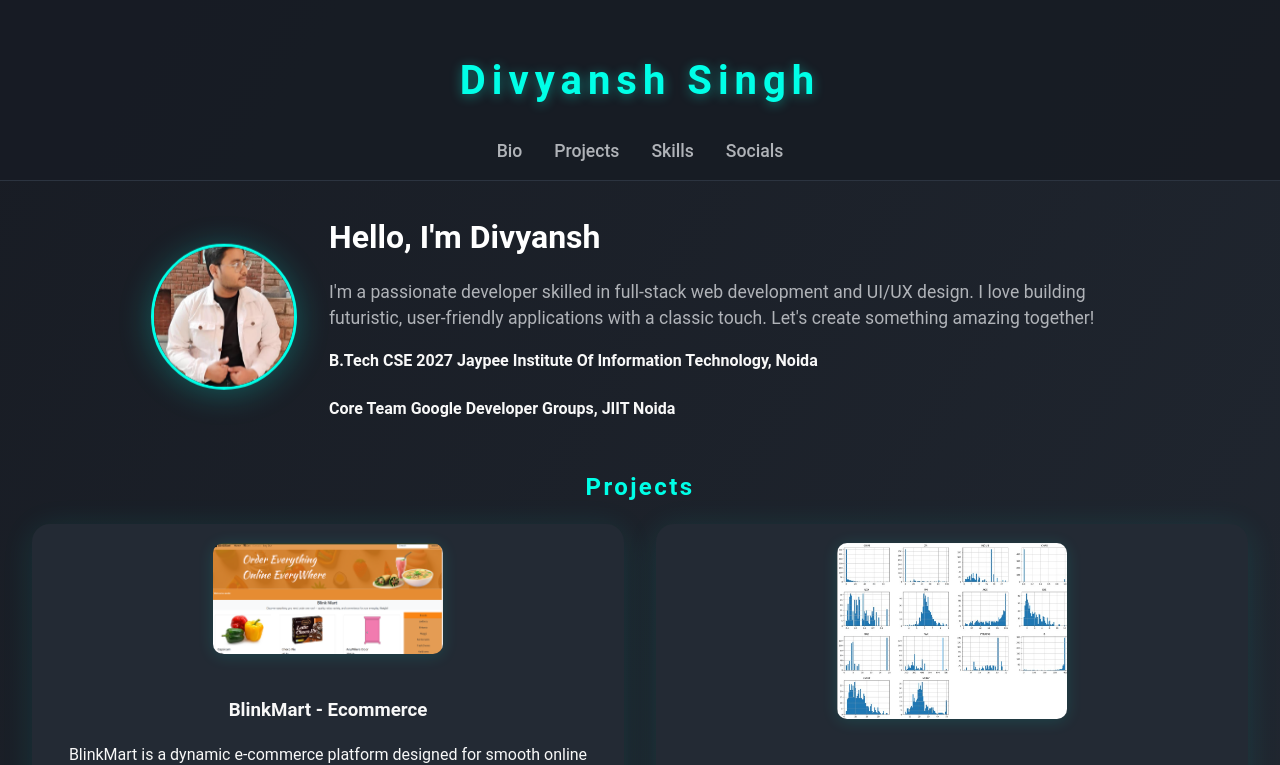
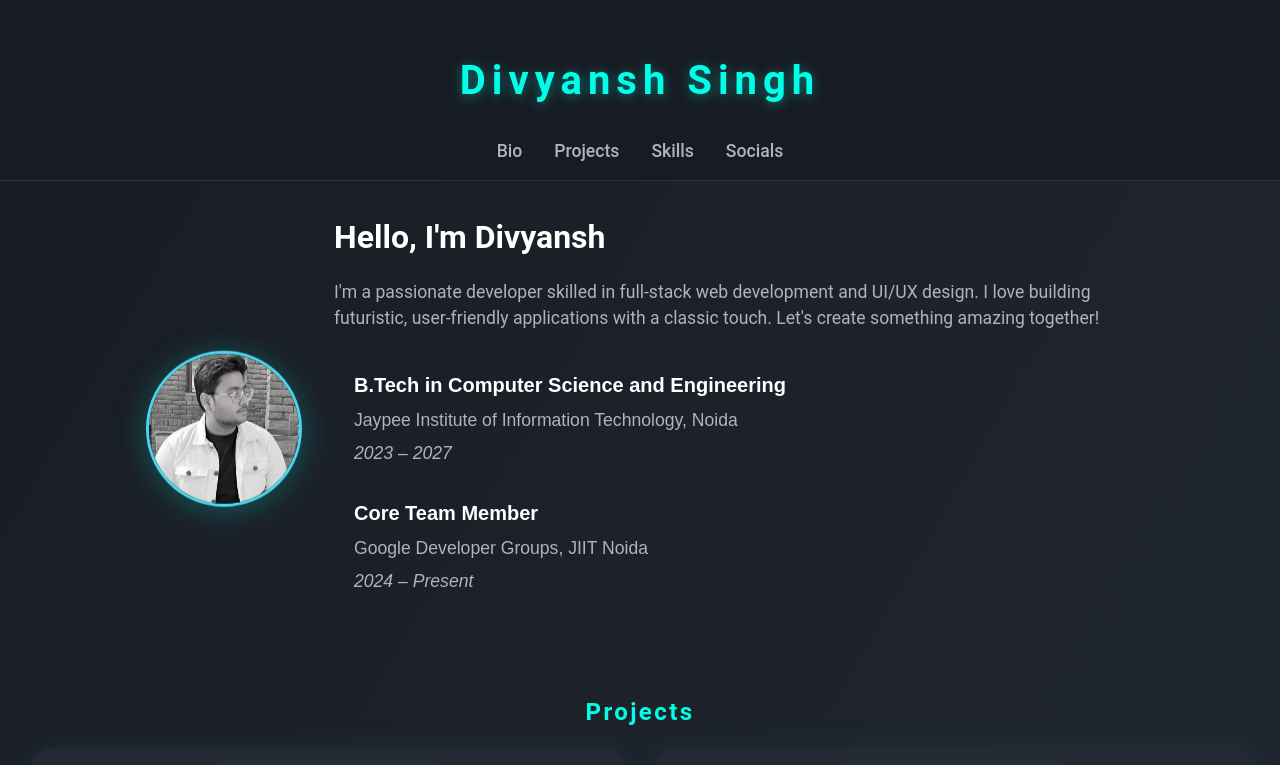
Before and after one commit to Divgithub045/portfolioc, a React (Vite) app: page / in a window 1280 px wide. Shown: the top 765 px of the page. Built offline with nearby package versions, Linux system fonts and the light colour scheme.

Commit message:
enhanced UI

```diff
--- a/src/App.css
+++ b/src/App.css
@@ -68,11 +68,12 @@ main {
 }
 
 .profile-photo {
-  width: 140px;
-  height: 140px;
+  width: 150px;
+  height: 150px;
   border-radius: 50%;
+  border-width: 0.5px;
   box-shadow: 0 4px 32px #00ffe744;
-  border: 3px solid #00ffe7;
+  border: 3px solid #49d7f0;
   object-fit: cover;
   animation: float 3s infinite alternate;
 }
@@ -283,3 +284,32 @@ footer {
 .contact-form button:hover {
   background: #00bfae;
 }
+
+.section {
+  color: #ffffff;
+  padding: 20px;
+  font-family: Arial, sans-serif;
+  line-height: 1.6;
+}
+
+.entry {
+  margin-bottom: 30px;
+}
+
+.title {
+  font-size: 20px;
+  font-weight: 600;
+  margin: 0 0 5px 0;
+}
+
+.subtitle {
+  font-size: 16px;
+  font-weight: 500;
+  margin: 0 0 5px 0;
+}
+
+.date {
+  font-style: italic;
+  font-size: 14px;
+  margin: 0;
+}
--- a/src/components/Bio.jsx
+++ b/src/components/Bio.jsx
@@ -12,9 +12,20 @@ const Bio = () => (
         I love building futuristic, user-friendly applications with a classic touch.
         Let's create something amazing together!
       </p>
-      <b>B.Tech CSE 2027 Jaypee Institute Of Information Technology, Noida</b>
-      <br /> <br />
-      <b>Core Team Google Developer Groups, JIIT Noida</b>
+      <div className="section">
+      <div className="entry">
+        <h3 className="title">B.Tech in Computer Science and Engineering</h3>
+        <p className="subtitle">Jaypee Institute of Information Technology, Noida</p>
+        <p className="date">2023 – 2027</p>
+      </div>
+
+      <div className="entry">
+        <h3 className="title">Core Team Member</h3>
+        <p className="subtitle">Google Developer Groups, JIIT Noida</p>
+        <p className="date">2024 – Present</p>
+      </div>
+    </div>
+
     </div>
   </section>
 );
```
Also changed, not shown: src/assets/your-photo.jpg.
